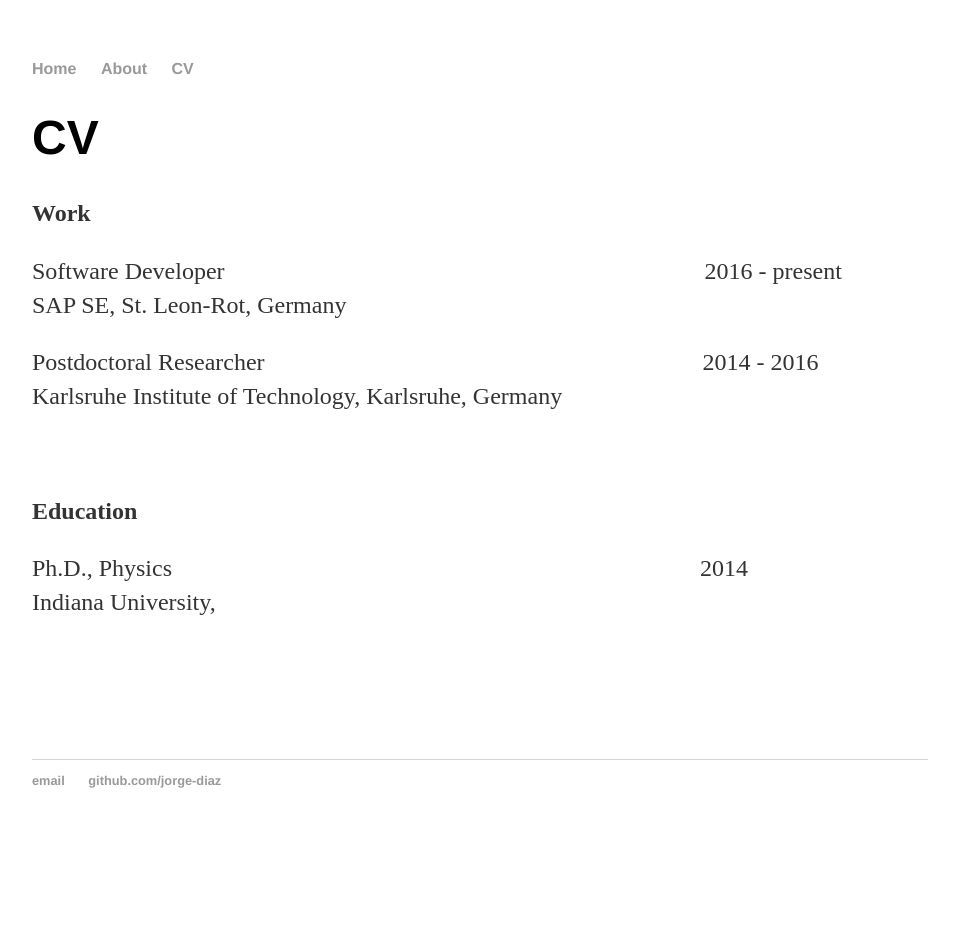
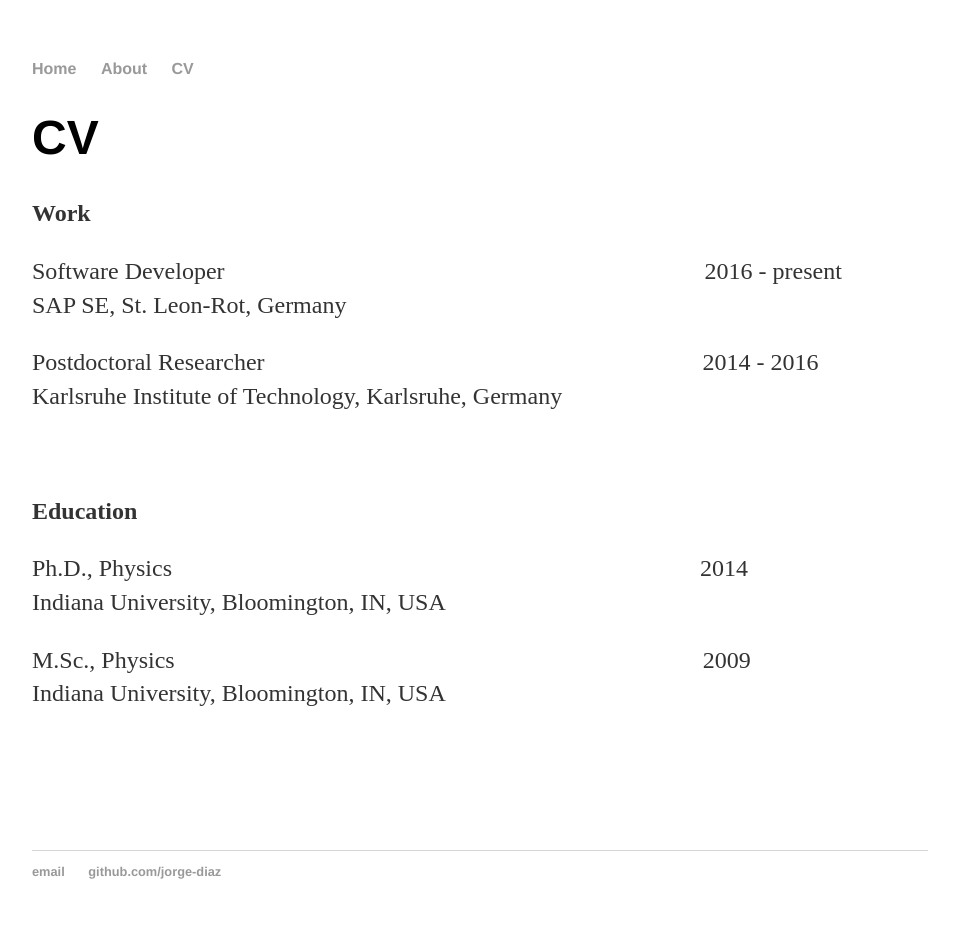
Before and after one commit to jorge-diaz/jorge-diaz.github.io, a Jekyll site: the page built from cv/index.html, in a window 1280 px wide. Shown: the whole page, without its empty margins (160-1119 px from the left). Built offline with Jekyll 4.4.1, drawn with Linux system fonts in a browser that asks for light colours; comment, search, counter and statistics services are not loaded; before the commit the page ends 900 px from its top, so only the background shows below that.

```diff
--- a/cv/index.html
+++ b/cv/index.html
@@ -12,7 +12,9 @@
 	<p>&nbsp;</p>
 	<p><strong>Education</strong></p>
 	<p>Ph.D., Physics&nbsp;&nbsp;&nbsp;&nbsp;&nbsp;&nbsp;&nbsp;&nbsp;&nbsp;&nbsp;&nbsp;&nbsp;&nbsp;&nbsp;&nbsp;&nbsp;&nbsp;&nbsp;&nbsp;&nbsp;&nbsp;&nbsp;&nbsp;&nbsp;&nbsp;&nbsp;&nbsp;&nbsp;&nbsp;&nbsp;&nbsp;&nbsp;&nbsp;&nbsp;&nbsp;&nbsp;&nbsp;&nbsp;&nbsp;&nbsp;&nbsp;&nbsp;&nbsp;&nbsp;&nbsp;&nbsp;&nbsp;&nbsp;&nbsp;&nbsp;&nbsp;&nbsp;&nbsp;&nbsp;&nbsp;&nbsp;&nbsp;&nbsp;&nbsp;&nbsp;&nbsp;&nbsp;&nbsp;&nbsp;&nbsp;&nbsp;&nbsp;&nbsp;&nbsp;&nbsp;&nbsp;&nbsp;&nbsp;&nbsp;&nbsp;&nbsp;&nbsp;&nbsp;&nbsp;&nbsp;&nbsp;&nbsp;&nbsp;&nbsp;&nbsp;&nbsp;&nbsp;
-	2014<br>Indiana University, </p>
+	2014<br>Indiana University, Bloomington, IN, USA</p>
+	<p>M.Sc., Physics&nbsp;&nbsp;&nbsp;&nbsp;&nbsp;&nbsp;&nbsp;&nbsp;&nbsp;&nbsp;&nbsp;&nbsp;&nbsp;&nbsp;&nbsp;&nbsp;&nbsp;&nbsp;&nbsp;&nbsp;&nbsp;&nbsp;&nbsp;&nbsp;&nbsp;&nbsp;&nbsp;&nbsp;&nbsp;&nbsp;&nbsp;&nbsp;&nbsp;&nbsp;&nbsp;&nbsp;&nbsp;&nbsp;&nbsp;&nbsp;&nbsp;&nbsp;&nbsp;&nbsp;&nbsp;&nbsp;&nbsp;&nbsp;&nbsp;&nbsp;&nbsp;&nbsp;&nbsp;&nbsp;&nbsp;&nbsp;&nbsp;&nbsp;&nbsp;&nbsp;&nbsp;&nbsp;&nbsp;&nbsp;&nbsp;&nbsp;&nbsp;&nbsp;&nbsp;&nbsp;&nbsp;&nbsp;&nbsp;&nbsp;&nbsp;&nbsp;&nbsp;&nbsp;&nbsp;&nbsp;&nbsp;&nbsp;&nbsp;&nbsp;&nbsp;&nbsp;&nbsp;
+	2009<br>Indiana University, Bloomington, IN, USA</p>
 	<p>&nbsp;</p>
 	<p>&nbsp;</p>
 
```
